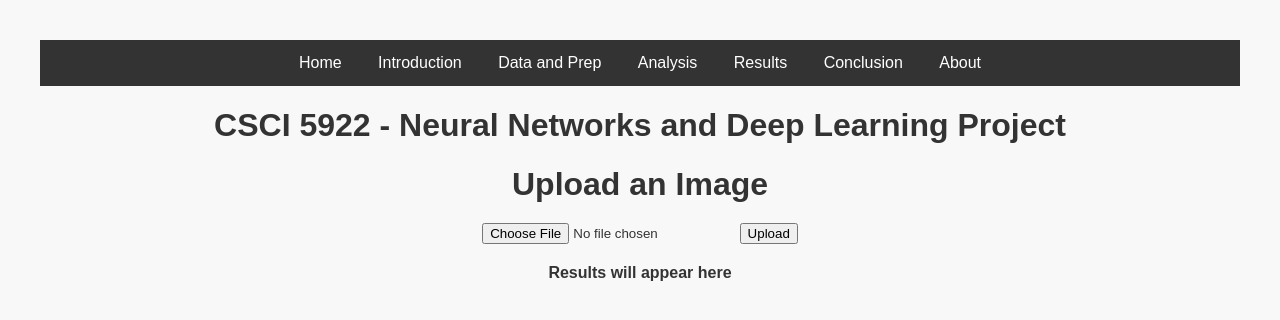
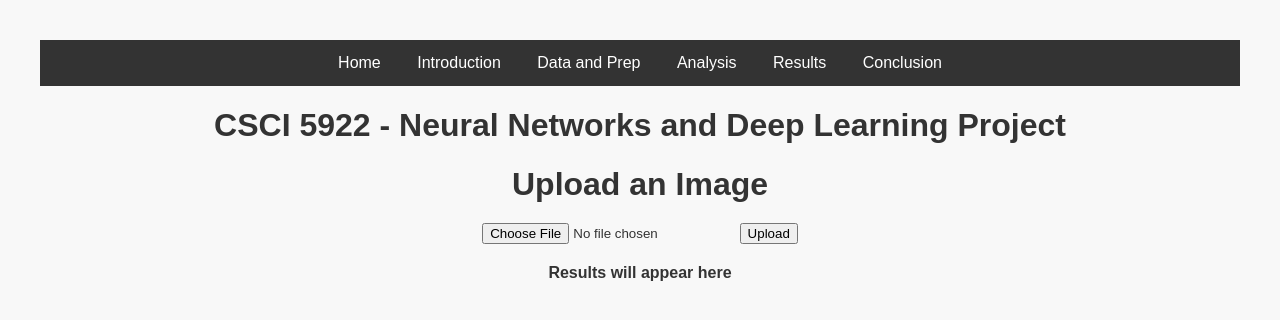
Before and after one commit to kaushikm10/CSCI-5922-Deep-Learning-Project, a Flask app: page / in a window 1280 px wide. Shown: the top 320 px of the page. Run offline with Flask 3, Linux system fonts and the light colour scheme.

Commit message:
minor changes

```diff
--- a/main.py
+++ b/main.py
@@ -57,9 +57,6 @@ def home():
 def introduction():
     return render_template('introduction.html')
 
-@app.route('/about')
-def about():
-    return render_template('about.html')
 
 @app.route('/data')
 def data():
--- a/templates/base.html
+++ b/templates/base.html
@@ -67,7 +67,7 @@
         <a href="{{ url_for('analysis') }}">Analysis</a>
         <a href="{{ url_for('results') }}">Results</a>
         <a href="{{ url_for('conclusion') }}">Conclusion</a>
-        <a href="{{ url_for('about') }}">About</a>
+
     </div>
 
     {% block content %}
```
Also changed, not shown: templates/about.html (deleted, +0 -17 lines).
